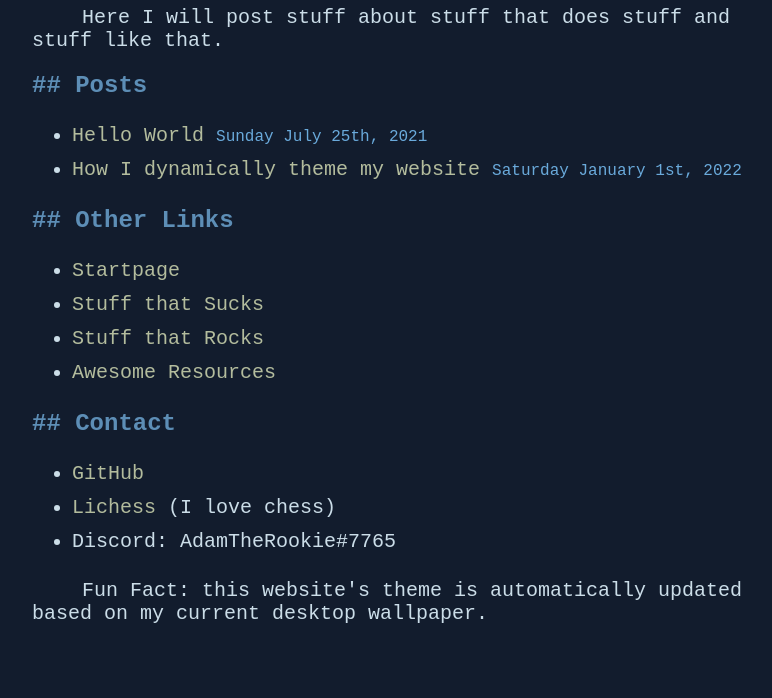
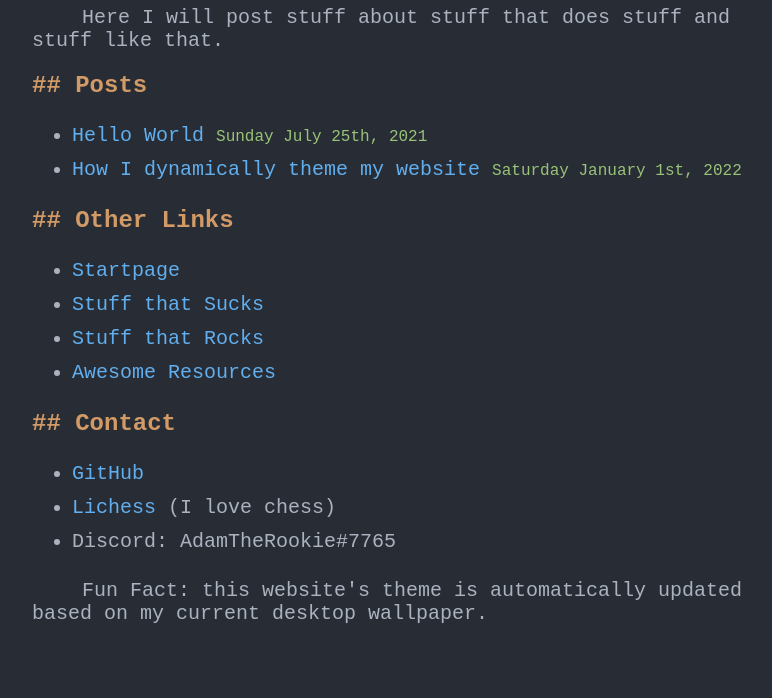
Before and after one commit to adamtherookie/website, a plain HTML site: page index.html in a window 1280 px wide. Shown: the part 102-800 px from the top of the page, without its empty margins (244-1016 px from the left). Drawn offline with nearby package versions, Linux system fonts and the light colour scheme; a web font is replaced by a local one.

Commit message:
Changed colors to new setup

```diff
--- a/css/colors.css
+++ b/css/colors.css
@@ -1,26 +1,13 @@
-/* CSS variables
-   Generated by 'wal' */
 :root {
-    /* Special */
-    --background: #121c2d;
-    --foreground: #cbdde8;
-    --cursor: #cbdde8;
+  --background: #282c34;
+  --foreground: #abb2bf;
 
-    /* Colors */
-    --color0: #121c2d;
-    --color1: #5D8EB6;
-    --color2: #5B96CE;
-    --color3: #6AAADB;
-    --color4: #72B6E3;
-    --color5: #B3BC9D;
-    --color6: #8DB6DD;
-    --color7: #cbdde8;
-    --color8: #8e9aa2;
-    --color9: #5D8EB6;
-    --color10: #5B96CE;
-    --color11: #6AAADB;
-    --color12: #72B6E3;
-    --color13: #B3BC9D;
-    --color14: #8DB6DD;
-    --color15: #cbdde8;
+  --color0: #e06c75;
+  --color1: #d19a66;
+  --color2: #e5c07b;
+  --color3: #98c379;
+  --color4: #56b6c2;
+  --color5: #61afef;
+  --color6: #c678dd;
+  --color7: #be7d68;
 }
--- a/css/hex.css
+++ b/css/hex.css
@@ -1,13 +1,13 @@
 @import url('../css/colors.css');
 
 @font-face {
-  font-family:'FiraCode Nerd Font';
   src: url('../assets/Fira\ Code\ Medium\ Nerd\ Font\ Complete\ Mono.ttf');
+  font-family: "Fira Code";
 }
 
 * {
-  font-family:'JetBrains Mono', monospace;
-  color:var(--color7);
+  font-family:'Fira Code', monospace;
+  color:var(--foreground);
   font-size:2.5vh;
   transition:0.6s;
 }
@@ -52,7 +52,7 @@ h3 {
 
 a {
   color:var(--color5);
-  background: linear-gradient(to right, var(--color0), var(--color0)), linear-gradient(to right, var(--color5), var(--color3));
+  background: linear-gradient(to right, var(--background), var(--background)), linear-gradient(to right, var(--color5), var(--color3));
   background-size: 100% 2px, 0 2px;
   background-position: 100% 100%, 0 100%;
   background-repeat: no-repeat;
```
